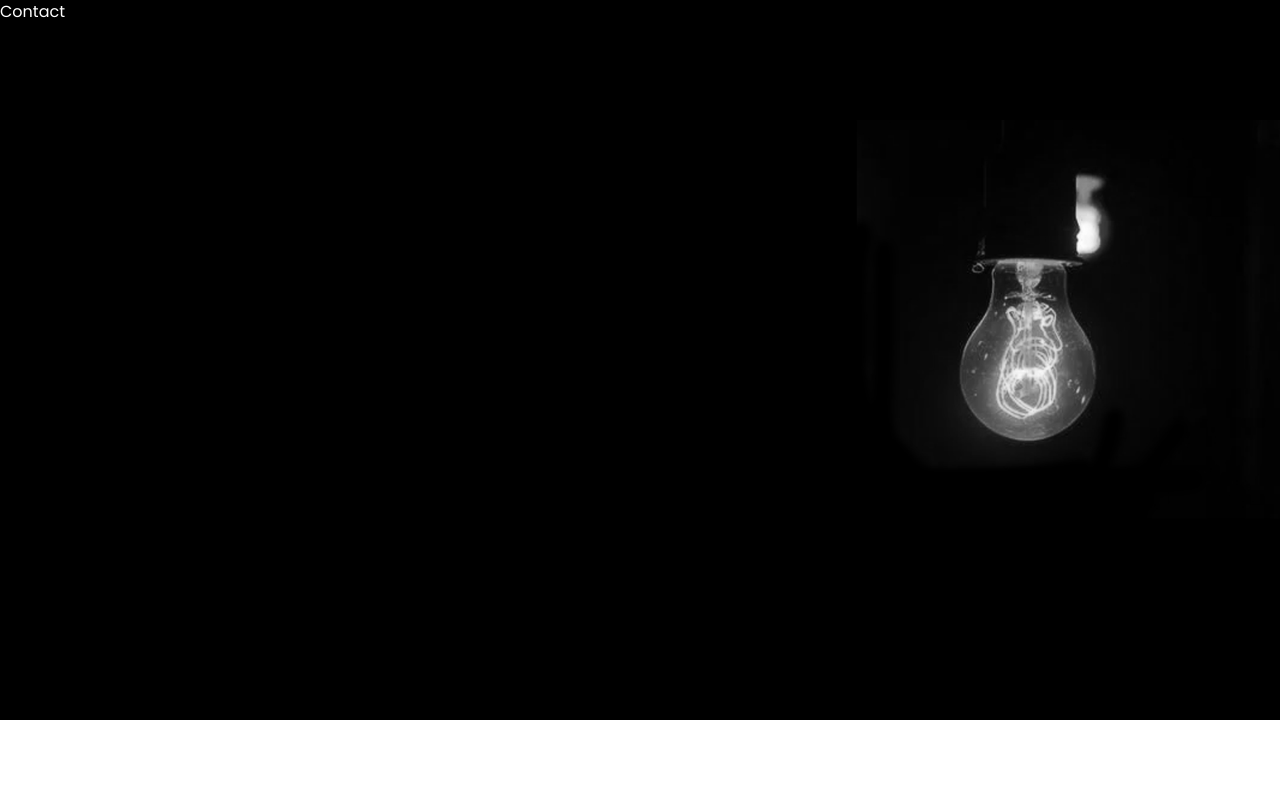
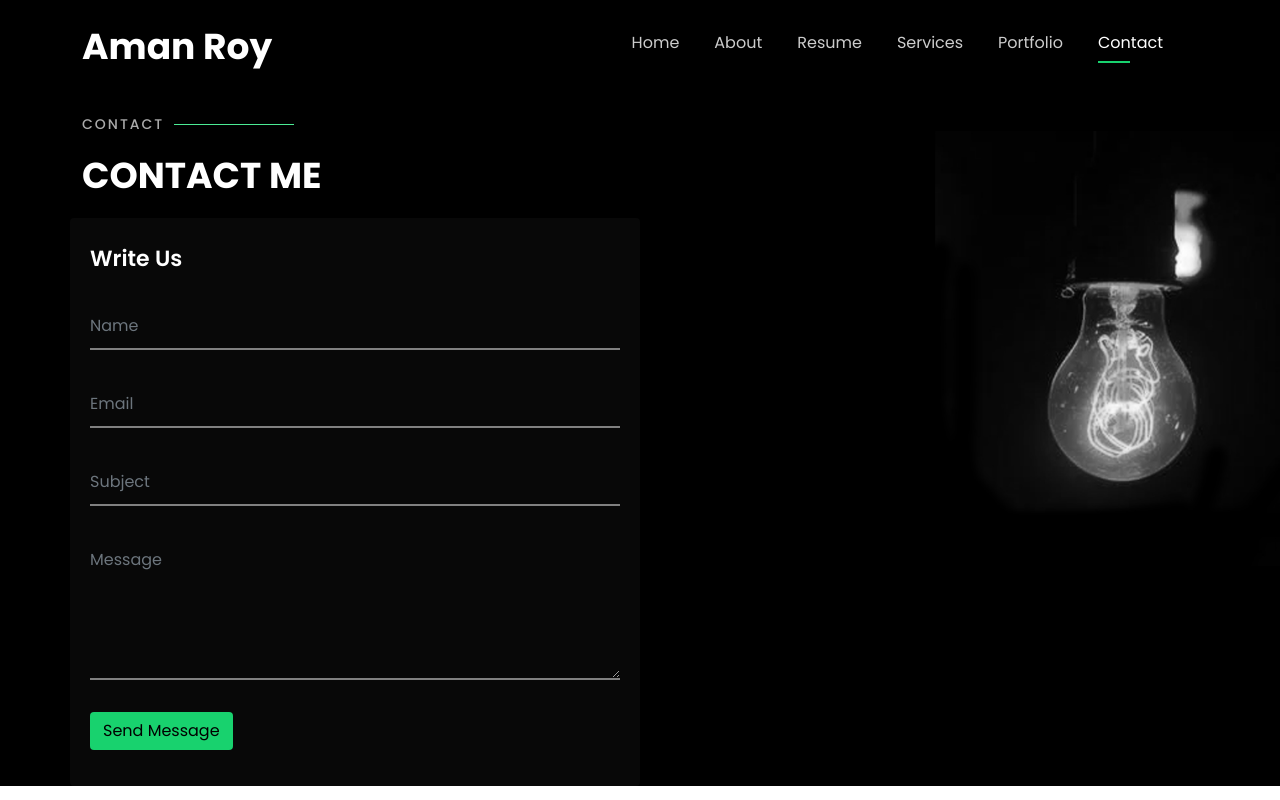
Before and after one commit to AmanXRoy/portfolio, a React (Create React App) app: page /contact in a window 1280 px wide. Built offline with nearby package versions, Linux system fonts and the light colour scheme.

Commit message:
new changes applied

```diff
--- a/src/App.js
+++ b/src/App.js
@@ -8,8 +8,8 @@ import Services from './pages/Services/Services';
 import Contact from './pages/Contact/Contact';
 
 function App() {
-  const personName = "Piyush Chauhan";
-  const personRole = "Web Developer";
+  const personName = "Aman Roy";
+  const personRole = "FrontEnd Developer";
   const personSummaryStart = "I'm a passionate ";
   const personSummaryEnd = " from India";
   return (
--- a/src/Header/Header.css
+++ b/src/Header/Header.css
@@ -52,3 +52,15 @@
     background-color: #18d26e;
     transition: all 0.3s ease-in-out;
 }
+
+@media screen and (max-width:768px) {
+
+    .header-container .intro-wrapper{
+        padding: 0 15px;
+    }
+
+    .header-container .social-links-wrapper{
+        padding-top: 10px;
+    }
+
+}
--- a/src/Header/topHeader-bar/topHeader.jsx
+++ b/src/Header/topHeader-bar/topHeader.jsx
@@ -12,7 +12,7 @@ function topHeader()
             <Container>
             <div className="top-header">
             <div className="header-logo">
-                <NavLink to="/" className="header-nav-logo">Piyush Chauhan</NavLink>
+                <NavLink to="/" className="header-nav-logo">Aman Roy</NavLink>
                 </div>
                 <div className="header-navbar-links">
                 <Navbar></Navbar>
--- a/src/index.css
+++ b/src/index.css
@@ -17,6 +17,7 @@ body{
   background: url(./assests/images/headerBackground.jpg) no-repeat;
   background-size: cover;
   color: #ffff;
+  overflow-x: hidden;
 }
 
 .container{
--- a/src/pages/About/Details/skillSection/skillSection.jsx
+++ b/src/pages/About/Details/skillSection/skillSection.jsx
@@ -21,7 +21,7 @@ function skillSection()
             "skillPercentage":100
         },
         {
-            "skillName":"php",
+            "skillName":"Angular & Typescript",
             "skillPercentage":80
         },
         {
@@ -33,8 +33,8 @@ function skillSection()
             "skillPercentage":55
         },
         {
-            "skillName":"wordpress",
-            "skillPercentage":70
+            "skillName":"React",
+            "skillPercentage":50
         },
 
     ]
--- a/src/pages/Contact/Contact.css
+++ b/src/pages/Contact/Contact.css
@@ -0,0 +1,33 @@
+.form-wrapper .contact-wrapper{
+    background-color: rgba(24, 24, 24, 0.338);
+    padding: 20px;
+    border-radius: 4px;
+}
+
+.contact-wrapper .contact-title{
+    font-size: 22px;
+    font-weight: 600;
+    text-transform: capitalize;
+}
+
+.contact-wrapper .form-control-wrapper .form-control{
+    background-color: transparent;
+    color: #ffff;
+    outline: none;
+    border: none;
+    border-radius: 0;
+    border-bottom: 2px solid grey;
+    padding: 10px 0 ;
+}
+
+.contact-wrapper .form-control-wrapper .form-control:focus{
+    border: none;
+    box-shadow: none;
+    border-bottom: 2px solid #18d26e;
+}
+
+.contact-wrapper .btn-submit{
+    background-color: #18d26e;
+    color: black;
+    border-radius: 4px;
+}
--- a/src/pages/Contact/Contact.js
+++ b/src/pages/Contact/Contact.js
@@ -1,7 +1,49 @@
+import { Container , Row, Col} from "react-bootstrap";
+import TopHeader from "../../Header/topHeader-bar/topHeader";
+import './Contact.css';
+
+
 function Contact()
 {
     return(
-        <p>Contact</p>
+        <>
+        <TopHeader />
+        <div className="section-wrapper">
+          <Container>
+            <h2 className="about-title">Contact</h2>
+            <p className="about-title-paragraph">Contact Me</p>
+            <div className="form-wrapper">
+                <Row>
+                <Col lg={6} className="px-0">
+                    <form className="contact-wrapper">
+                       <h3 className="contact-title py-2">Write us</h3>
+
+                       <div className="form-control-wrapper py-3">
+                        <input type="text" name="name" id="name" className="name-control form-control" placeholder="Name" />
+                       </div>
+                       <div className="form-control-wrapper py-3">
+                        <input type="text" name="email" id="email" className="email-control form-control" placeholder="Email" />
+                       </div>
+                       <div className="form-control-wrapper py-3">
+                        <input type="text" name="subject" id="subject" className="subject-control form-control" placeholder="Subject" />
+                       </div>
+
+                       <div className="form-control-wrapper py-3">
+                        <textarea name="message" id="message" cols="30" rows="5" className="message-control form-control" placeholder="Message"></textarea>
+                       </div>
+                       <button type="submit" className="btn btn-submit my-3">Send Message</button>
+                    </form>
+                </Col>
+
+                <Col lg={6} className="px-0">
+                    <div className="contact-information-wrapper">
+                    </div>
+                </Col>
+                </Row>
+            </div>
+          </Container>
+        </div>
+      </>
     );
 }
 
--- a/src/pages/Portfolio/Portfolio.js
+++ b/src/pages/Portfolio/Portfolio.js
@@ -1,9 +1,21 @@
-function Portfolio()
-{
-    return(
-        <p>Portfolio</p>
-    );
+import TopHeader from "../../Header/topHeader-bar/topHeader";
+import "./Portfolio.css";
+import { Container } from "react-bootstrap";
+
+function Portfolio() {
+  return (
+    <>
+      <TopHeader />
+      <div className="section-wrapper">
+        <Container>
+          <h2 className="about-title">Portfolio</h2>
+          <p className="about-title-paragraph">My Works</p>
+
+          <h1 className="text-center fw-bold h-100 d-flex justify-content-center align-items-center">Coming Soon</h1>
+        </Container>
+      </div>
+    </>
+  );
 }
 
-
-export default Portfolio
+export default Portfolio;
--- a/src/pages/Resume/Resume.js
+++ b/src/pages/Resume/Resume.js
@@ -15,15 +15,15 @@ function Resume()
                     <Col lg={6}>
                         <h3 className='resume-title py-3'>Summary</h3>
                         <div className="resume-item">
-                            <p className='resume-first-title'>Piyush Chauhan</p>
+                            <p className='resume-first-title'>Aman Roy</p>
                             <p>
                             <em>
-                            Innovative and deadline-driven Graphic Designer with 3+ years of experience designing and developing user-centered digital/print marketing material from initial concept to final, polished deliverable.
+                            Innovative and deadline-driven Front End Developer with 1+ years of experience designing and developing user-centered UI/Application marketing material from initial concept to final, polished deliverable.
                             </em></p>
                             <ul className='resume-item-list pl-1'>
                                 <li className='resume-list-items pb-2'>Ludhiana, Punjab</li>
                                 <li className='resume-list-items  pb-2'>91 79868-16987</li>
-                                <li className=' resume-list-items pb-2'>ipiyushChaudhary@gmail.com</li>
+                                <li className=' resume-list-items pb-2'>roya5846@gmail.com</li>
                             </ul>
                         </div>
                         <h3 className='resume-title py-3'>Education</h3>
@@ -40,21 +40,21 @@ function Resume()
                     <Col lg={6}>
                         <h3 className='resume-title py-3'>Professional Experience</h3>
                         <div className="resume-item">
-                            <p className='resume-first-title'>SENIOR GRAPHIC DESIGN SPECIALIST</p>
-                            <div className='year-tag'>2019 - Present</div>
+                            <p className='resume-first-title'>FrontEnd Developer</p>
+                            <div className='year-tag'>Feb 22 - Present</div>
                             <p>
                             <em>
-                            Experion, New York, NY
+                            Sandvok Softwares
                             </em></p>
                             <ul className='resume-item-list pl-1'>
                                 <li className='resume-list-items pb-2'>Lead in the design, development, and implementation of the graphic, layout, and production communication materials</li>
                                 <li className='resume-list-items  pb-2'>Delegate tasks to the 7 members of the design team and provide counsel on all aspects of the project.</li>
                                 <li className=' resume-list-items pb-2'>Supervise the assessment of all graphic materials in order to ensure quality and accuracy of the design</li>
-                                <li className=' resume-list-items pb-2'>Oversee the efficient use of production project budgets ranging from $2,000 - $25,000</li>
+                                {/* <li className=' resume-list-items pb-2'>Oversee the efficient use of production project budgets ranging from $2,000 - $25,000</li> */}
                             </ul>
 
                         </div>
-                        <div className="resume-item">
+                        {/* <div className="resume-item">
                             <p className='resume-first-title'>GRAPHIC DESIGN SPECIALIST</p>
                             <div className='year-tag'>2017 - 2018</div>
                             <p>
@@ -67,7 +67,7 @@ function Resume()
                                 <li className=' resume-list-items pb-2'>Recommended and consulted with clients on the most appropriate graphic design</li>
                                 <li className=' resume-list-items pb-2'>Created 4+ design presentations and proposals a month for clients and account managers</li>
                             </ul>
-                        </div>
+                        </div> */}
                     </Col>
                 </Row>
             </div>
--- a/src/pages/Services/Services.js
+++ b/src/pages/Services/Services.js
@@ -12,15 +12,15 @@ function Services()
             "serviceInfo":"Voluptatum deleniti atque corrupti quos dolores et quas molestias excepturi"
         },
         {
-            "serviceTitle" :"UI & UX",
+            "serviceTitle" :"Web Desgining",
             "serviceInfo":"Voluptatum deleniti atque corrupti quos dolores et quas molestias excepturi"
         },
         {
-            "serviceTitle" :"UI & UX",
+            "serviceTitle" :"Web Development",
             "serviceInfo":"Voluptatum deleniti atque corrupti quos dolores et quas molestias excepturi"
         },
         {
-            "serviceTitle" :"UI & UX",
+            "serviceTitle" :"Angular Development",
             "serviceInfo":"Voluptatum deleniti atque corrupti quos dolores et quas molestias excepturi"
         },
         {
```
Also changed, not shown: src/pages/About/Details/Details.jsx (+8 -8 lines).
